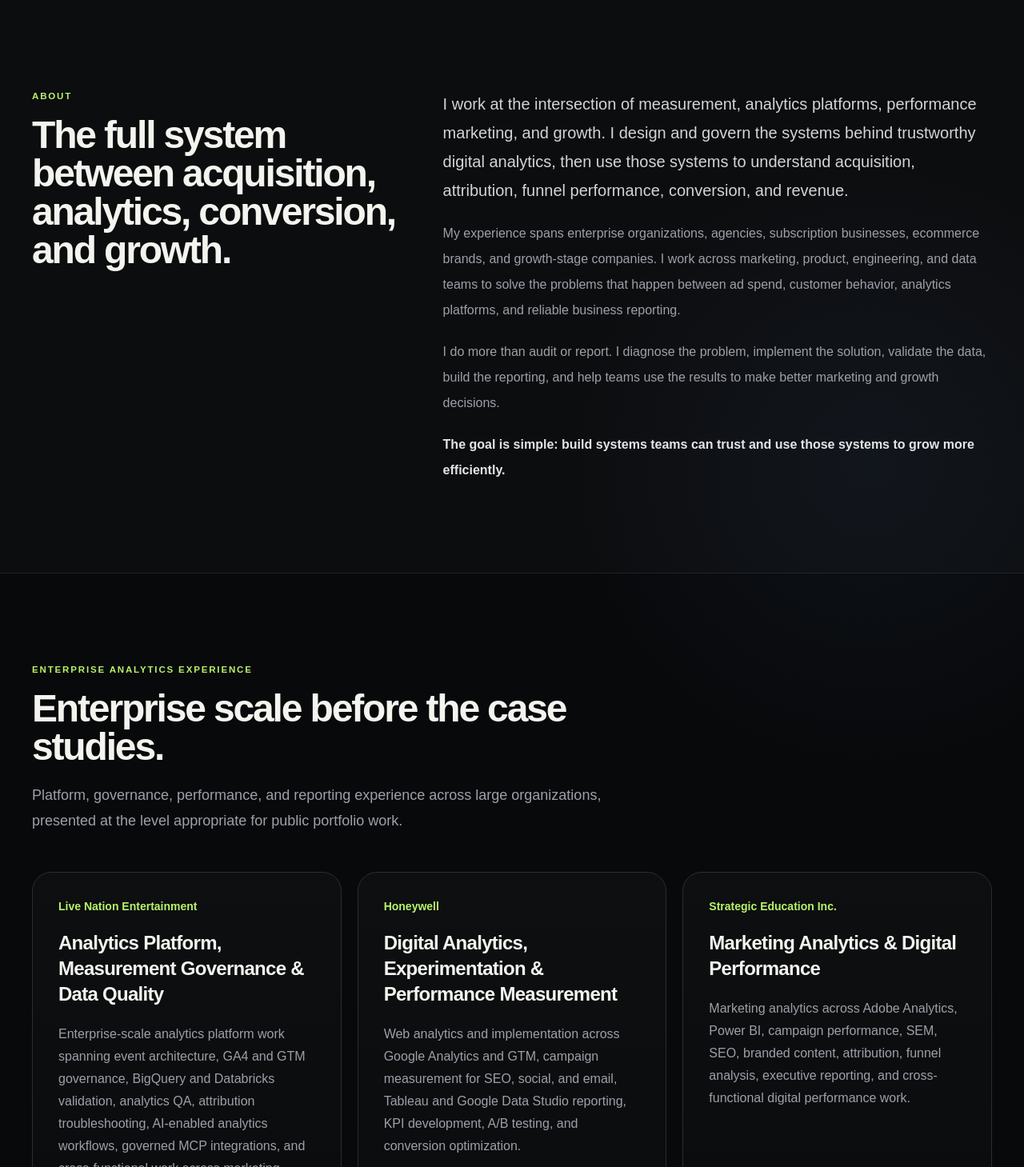
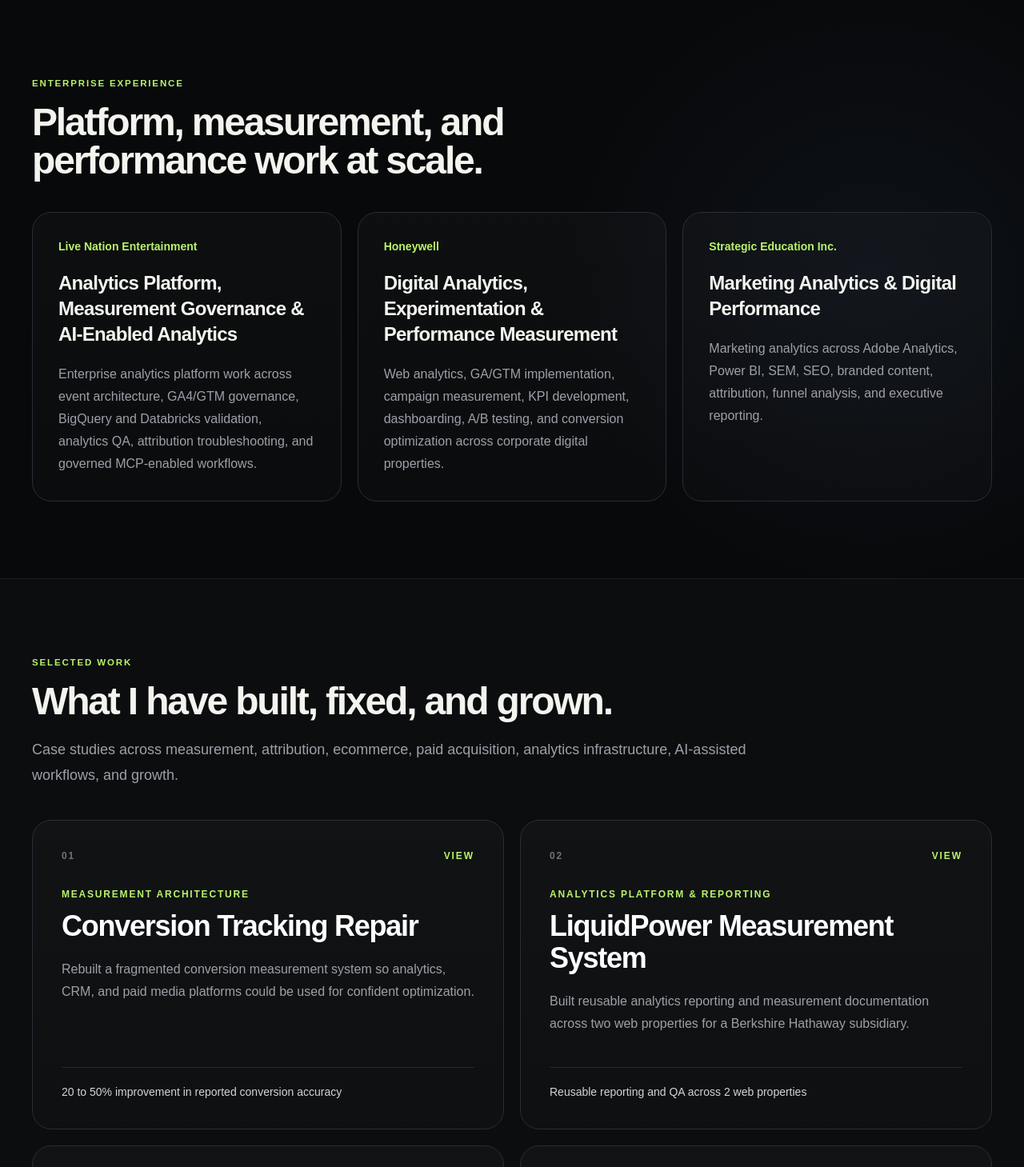
Before and after one commit to kmshabazz/portfolio-website, a Next.js app: page / in a window 1280 px wide. Shown: the part 1131-2590 px from the top of the page at 80% size. Built offline with nearby package versions, Linux system fonts and the light colour scheme.

Commit message:
Optimize portfolio for recruiter scanning

```diff
--- a/app/page.tsx
+++ b/app/page.tsx
@@ -4,37 +4,37 @@
 const enterpriseExperience = [
   {
     company: "Live Nation Entertainment",
-    title: "Analytics Platform, Measurement Governance & Data Quality",
-    copy: "Enterprise-scale analytics platform work spanning event architecture, GA4 and GTM governance, BigQuery and Databricks validation, analytics QA, attribution troubleshooting, AI-enabled analytics workflows, governed MCP integrations, and cross-functional work across marketing, product, engineering, and data."
+    title: "Analytics Platform, Measurement Governance & AI-Enabled Analytics",
+    copy: "Enterprise analytics platform work across event architecture, GA4/GTM governance, BigQuery and Databricks validation, analytics QA, attribution troubleshooting, and governed MCP-enabled workflows."
   },
   {
     company: "Honeywell",
     title: "Digital Analytics, Experimentation & Performance Measurement",
-    copy: "Web analytics and implementation across Google Analytics and GTM, campaign measurement for SEO, social, and email, Tableau and Google Data Studio reporting, KPI development, A/B testing, and conversion optimization."
+    copy: "Web analytics, GA/GTM implementation, campaign measurement, KPI development, dashboarding, A/B testing, and conversion optimization across corporate digital properties."
   },
   {
     company: "Strategic Education Inc.",
     title: "Marketing Analytics & Digital Performance",
-    copy: "Marketing analytics across Adobe Analytics, Power BI, campaign performance, SEM, SEO, branded content, attribution, funnel analysis, executive reporting, and cross-functional digital performance work."
+    copy: "Marketing analytics across Adobe Analytics, Power BI, SEM, SEO, branded content, attribution, funnel analysis, and executive reporting."
   }
 ];
 
 const solveAreas = [
   {
     title: "Untrusted Data",
-    copy: "When analytics, ad platforms, CRM systems, Shopify, and business reporting disagree, I trace the problem through the measurement architecture and restore reliable reporting."
+    copy: "I trace discrepancies across analytics, ad platforms, CRM systems, Shopify, and reporting to restore reliable measurement."
   },
   {
     title: "Paid Media Without Full Funnel Visibility",
-    copy: "When teams know what they spent but cannot clearly connect advertising to customer behavior, conversion, and revenue, I build the measurement and attribution layer needed to evaluate true performance."
+    copy: "I connect ad spend to customer behavior, conversion, attribution, and revenue so teams can evaluate true performance."
   },
   {
     title: "Fragmented Growth Systems",
-    copy: "I connect paid acquisition, analytics, funnel performance, lifecycle, and reporting so teams can see what is actually driving growth."
+    copy: "I connect acquisition, analytics, funnel performance, lifecycle, and reporting into one measurable growth system."
   },
   {
     title: "Manual Analytics Operations",
-    copy: "I use automation and AI-assisted workflows to reduce repetitive reporting, QA, investigation, and documentation work."
+    copy: "I use AI, automation, and reusable workflows to reduce repetitive QA, investigation, reporting, and documentation work."
   }
 ];
 
@@ -43,26 +43,22 @@
     title: "Measurement & Analytics",
     role: "Foundation",
     items: [
-      "Measurement architecture",
-      "Web analytics and marketing analytics",
-      "Event taxonomy and GA4/GTM governance",
+      "Measurement architecture and event taxonomy",
+      "GA4/GTM governance and analytics QA",
       "Attribution and funnel analysis",
-      "Analytics QA and data quality",
-      "Measurement standards and metric definitions",
-      "Privacy-aligned analytics and cross-platform reconciliation"
+      "Data quality and metric definitions",
+      "Privacy-aligned measurement and reconciliation"
     ]
   },
   {
     title: "Performance Marketing",
     role: "Acquisition",
     items: [
-      "Meta Ads strategy and management",
-      "Google Ads strategy and optimization",
+      "Meta Ads and Google Ads strategy",
       "Creative testing systems",
-      "Campaign structure and audience strategy",
-      "Paid acquisition and media optimization",
+      "Paid acquisition optimization",
       "Measurement-led budget decisions",
-      "Paid media measurement"
+      "Paid media and revenue analysis"
     ]
   },
   {
@@ -70,25 +66,21 @@
     role: "Full Funnel",
     items: [
       "Funnel strategy and CRO",
+      "Shopify funnel analysis",
       "Offer architecture",
-      "Shopify funnel analysis",
       "Lifecycle email and SMS",
-      "Retention and experimentation",
-      "Revenue visibility and analysis",
-      "Growth decision-making"
+      "Retention, experimentation, and revenue visibility"
     ]
   },
   {
     title: "AI, Data & Automation",
     role: "Technical Multiplier",
     items: [
-      "Claude Enterprise and Claude Code",
-      "MCP integrations and AI Skills",
-      "Enterprise data querying and agentic workflows",
-      "BigQuery, Databricks, and SQL",
-      "Databricks Genie, Dataform, and GCP",
-      "IAM, OAuth, and PAT-based access",
-      "AI-assisted analytics, QA, and automation"
+      "Claude Enterprise, Claude Code, and AI Skills",
+      "MCP integrations and agentic workflows",
+      "Enterprise data querying and AI-assisted QA",
+      "BigQuery, Databricks, SQL, Dataform, and GCP",
+      "IAM, OAuth, PAT-based access, and workflow automation"
     ]
   }
 ];
@@ -106,12 +98,12 @@
     <main>
       <section className="grid-lines border-b border-white/8">
         <div className="mx-auto max-w-7xl px-6 py-24 sm:py-32 lg:px-10 lg:py-36">
-          <p className="kicker mb-7">Measurement · Analytics · Performance Marketing · Growth</p>
+          <p className="kicker mb-7">Kalifa Shabazz · Measurement · Analytics · AI · Growth</p>
           <h1 className="text-balance max-w-6xl text-5xl font-semibold leading-[.98] tracking-[-.055em] sm:text-7xl lg:text-[6rem]">
             Analytics Platform · Measurement · Growth Systems
           </h1>
           <p className="mt-9 max-w-4xl text-lg leading-8 text-zinc-300 sm:text-xl sm:leading-9">
-            Building trusted measurement systems, reliable analytics infrastructure, and full funnel growth systems that connect paid acquisition to real business outcomes.
+            I build trusted measurement and AI-enabled analytics systems that connect acquisition, customer behavior, attribution, conversion, and revenue.
           </p>
           <p className="mt-6 max-w-5xl text-sm font-semibold leading-7 text-zinc-500 sm:text-base">
             Measurement Architecture · Marketing Analytics · Attribution · Performance Marketing · Growth Analytics · AI Automation
@@ -140,26 +132,10 @@
         </div>
       </section>
 
-      <section id="about" className="border-b border-white/8 bg-white/[.015]">
-        <div className="mx-auto grid max-w-7xl gap-14 px-6 py-24 lg:grid-cols-[.8fr_1.2fr] lg:px-10 lg:py-28">
-          <div>
-            <p className="kicker mb-4">About</p>
-            <h2 className="text-balance text-4xl font-semibold tracking-[-.045em] sm:text-5xl">The full system between acquisition, analytics, conversion, and growth.</h2>
-          </div>
-          <div className="space-y-5">
-            <p className="text-lg leading-8 text-zinc-300 sm:text-xl sm:leading-9">I work at the intersection of measurement, analytics platforms, performance marketing, and growth. I design and govern the systems behind trustworthy digital analytics, then use those systems to understand acquisition, attribution, funnel performance, conversion, and revenue.</p>
-            <p className="leading-8 text-zinc-400">My experience spans enterprise organizations, agencies, subscription businesses, ecommerce brands, and growth-stage companies. I work across marketing, product, engineering, and data teams to solve the problems that happen between ad spend, customer behavior, analytics platforms, and reliable business reporting.</p>
-            <p className="leading-8 text-zinc-400">I do more than audit or report. I diagnose the problem, implement the solution, validate the data, build the reporting, and help teams use the results to make better marketing and growth decisions.</p>
-            <p className="font-semibold leading-8 text-zinc-200">The goal is simple: build systems teams can trust and use those systems to grow more efficiently.</p>
-          </div>
-        </div>
-      </section>
-
-      <section id="enterprise" className="mx-auto max-w-7xl px-6 py-24 lg:px-10 lg:py-28">
-        <div className="mb-12 max-w-3xl">
-          <p className="kicker mb-4">Enterprise Analytics Experience</p>
-          <h2 className="text-4xl font-semibold tracking-[-.045em] sm:text-5xl">Enterprise scale before the case studies.</h2>
-          <p className="mt-5 text-lg leading-8 text-zinc-400">Platform, governance, performance, and reporting experience across large organizations, presented at the level appropriate for public portfolio work.</p>
+      <section id="enterprise" className="mx-auto max-w-7xl px-6 py-20 lg:px-10 lg:py-24">
+        <div className="mb-10 max-w-3xl">
+          <p className="kicker mb-4">Enterprise Experience</p>
+          <h2 className="text-4xl font-semibold tracking-[-.045em] sm:text-5xl">Platform, measurement, and performance work at scale.</h2>
         </div>
         <div className="grid gap-5 lg:grid-cols-3">
           {enterpriseExperience.map((item) => (
@@ -172,11 +148,23 @@
         </div>
       </section>
 
-      <section className="border-y border-white/8 bg-white/[.015]">
-        <div className="mx-auto max-w-7xl px-6 py-24 lg:px-10 lg:py-28">
-          <div className="mb-12 max-w-3xl">
+      <section id="work" className="border-y border-white/8 bg-white/[.015]">
+        <div className="mx-auto max-w-7xl px-6 py-20 lg:px-10 lg:py-24">
+          <div className="mb-10 max-w-4xl">
+            <p className="kicker mb-4">Selected Work</p>
+            <h2 className="text-4xl font-semibold tracking-[-.045em] sm:text-5xl">What I have built, fixed, and grown.</h2>
+            <p className="mt-5 text-lg leading-8 text-zinc-400">Case studies across measurement, attribution, ecommerce, paid acquisition, analytics infrastructure, AI-assisted workflows, and growth.</p>
+          </div>
+          <div className="grid gap-5 lg:grid-cols-2">
+            {caseStudies.map((study) => <CaseStudyCard key={study.slug} study={study} />)}
+          </div>
+        </div>
+      </section>
+
+      <section className="mx-auto max-w-7xl px-6 py-20 lg:px-10 lg:py-24">
+        <div className="mb-10 max-w-3xl">
           <p className="kicker mb-4">What I Solve</p>
-            <h2 className="text-4xl font-semibold tracking-[-.045em] sm:text-5xl">Problems that sit between spend and trustworthy growth.</h2>
+          <h2 className="text-4xl font-semibold tracking-[-.045em] sm:text-5xl">The problems I can help a team solve.</h2>
         </div>
         <div className="grid gap-4 md:grid-cols-2">
           {solveAreas.map((item, index) => (
@@ -187,26 +175,13 @@
             </article>
           ))}
         </div>
-        </div>
-      </section>
-
-      <section id="work" className="mx-auto max-w-7xl px-6 py-24 lg:px-10 lg:py-28">
-        <div className="mb-12 max-w-4xl">
-          <p className="kicker mb-4">Selected Work</p>
-          <h2 className="text-4xl font-semibold tracking-[-.045em] sm:text-5xl">Measurement and active growth execution in the same portfolio.</h2>
-          <p className="mt-5 text-lg leading-8 text-zinc-400">The work shows the progression from fixing the data, to connecting the funnel, understanding attribution, running paid acquisition, optimizing conversion, and growing the business.</p>
-        </div>
-        <div className="grid gap-5 lg:grid-cols-2">
-          {caseStudies.map((study) => <CaseStudyCard key={study.slug} study={study} />)}
-        </div>
       </section>
 
       <section id="expertise" className="border-y border-white/8 bg-white/[.015]">
-        <div className="mx-auto max-w-7xl px-6 py-24 lg:px-10 lg:py-28">
-          <div className="mb-12 max-w-4xl">
+        <div className="mx-auto max-w-7xl px-6 py-20 lg:px-10 lg:py-24">
+          <div className="mb-10 max-w-4xl">
             <p className="kicker mb-4">Expertise</p>
             <h2 className="text-4xl font-semibold tracking-[-.045em] sm:text-5xl">Capabilities first. Tools second.</h2>
-            <p className="mt-5 text-lg leading-8 text-zinc-400">Measurement and analytics form the foundation. Performance marketing drives acquisition. Growth systems connect the full funnel. AI, data, cloud, and automation multiply the operating leverage.</p>
           </div>
           <div className="grid gap-5 lg:grid-cols-2">
             {expertise.map((group) => (
@@ -221,21 +196,38 @@
               </article>
             ))}
           </div>
-          <div className="mt-5 rounded-3xl border border-[#b8f36b]/20 bg-[#b8f36b]/[.06] p-7 sm:p-8">
+          <div className="mt-5 grid gap-5 lg:grid-cols-2">
+            <div className="rounded-3xl border border-[#b8f36b]/20 bg-[#b8f36b]/[.06] p-7 sm:p-8">
               <p className="kicker mb-3">Data Quality & Governance</p>
-            <p className="max-w-5xl text-lg leading-8 text-zinc-300">Measurement standards, analytics QA, event governance, metric definitions, access controls, privacy-aligned analytics, and cross-platform reconciliation are built into the way I operate.</p>
+              <p className="leading-7 text-zinc-300">Measurement standards, analytics QA, metric definitions, access controls, privacy-aligned analytics, and cross-platform reconciliation.</p>
             </div>
-          <div className="mt-5 rounded-3xl border border-white/10 bg-[#0c0e12] p-7 sm:p-8">
+            <div className="rounded-3xl border border-white/10 bg-[#0c0e12] p-7 sm:p-8">
               <p className="kicker mb-3">AI & Analytics Automation</p>
-            <p className="max-w-5xl text-lg leading-8 text-zinc-300">Building AI-enabled analytics workflows using Claude Enterprise, Claude Code, reusable AI Skills, and MCP integrations to query governed enterprise data, support QA and investigation, automate documentation and reporting, and connect AI assistants to analytics platforms securely. Experience includes OAuth and PAT-based access, Databricks Genie, Google Cloud, and agentic workflow design.</p>
+              <p className="leading-7 text-zinc-300">Claude Enterprise, Claude Code, reusable AI Skills, and MCP integrations for governed data querying, QA, investigation, reporting, and workflow automation.</p>
+              <p className="mt-3 text-sm leading-6 text-zinc-500">Databricks Genie · GCP · OAuth · PAT authentication · agentic workflows</p>
+            </div>
           </div>
         </div>
       </section>
 
-      <section id="technology" className="mx-auto max-w-7xl px-6 py-24 lg:px-10 lg:py-28">
-        <div className="mb-12 max-w-3xl">
+      <section id="about" className="mx-auto max-w-7xl px-6 py-20 lg:px-10 lg:py-24">
+        <div className="grid gap-10 lg:grid-cols-[.8fr_1.2fr]">
+          <div>
+            <p className="kicker mb-4">About</p>
+            <h2 className="text-balance text-4xl font-semibold tracking-[-.045em] sm:text-5xl">The system between acquisition, analytics, conversion, and growth.</h2>
+          </div>
+          <div className="space-y-5">
+            <p className="text-lg leading-8 text-zinc-300">I work across measurement, analytics platforms, performance marketing, growth, and AI-enabled analytics. My job is to make the data trustworthy, connect the systems, and turn the result into better decisions.</p>
+            <p className="leading-8 text-zinc-400">My experience spans enterprise organizations, ecommerce brands, subscription businesses, and growth-stage companies, working across marketing, product, engineering, and data teams from implementation through optimization.</p>
+          </div>
+        </div>
+      </section>
+
+      <section id="technology" className="border-y border-white/8 bg-white/[.015]">
+        <div className="mx-auto max-w-7xl px-6 py-20 lg:px-10 lg:py-24">
+          <div className="mb-10 max-w-3xl">
             <p className="kicker mb-4">Technology Stack</p>
-          <h2 className="text-4xl font-semibold tracking-[-.045em] sm:text-5xl">The tools support the operating system.</h2>
+            <h2 className="text-4xl font-semibold tracking-[-.045em] sm:text-5xl">Tools I use to build the system.</h2>
           </div>
           <div className="grid gap-3">
             {technologyStack.map(([title, tools]) => (
@@ -245,13 +237,14 @@
               </div>
             ))}
           </div>
+        </div>
       </section>
 
-      <section id="contact" className="px-6 pb-24 lg:px-10 lg:pb-32">
+      <section id="contact" className="px-6 py-20 lg:px-10 lg:py-24">
         <div className="mx-auto max-w-7xl overflow-hidden rounded-[2rem] border border-[#b8f36b]/25 bg-[#b8f36b] p-8 text-[#090b0d] sm:p-12 lg:p-16">
           <p className="text-xs font-bold uppercase tracking-[.16em]">Contact</p>
-          <h2 className="mt-5 max-w-4xl text-4xl font-semibold tracking-[-.05em] sm:text-6xl">Measurement, performance marketing, and growth connected end to end.</h2>
-          <p className="mt-5 max-w-3xl text-lg leading-8 text-[#20251b]">For roles, consulting work, or conversations about building more trustworthy growth systems.</p>
+          <h2 className="mt-5 max-w-4xl text-4xl font-semibold tracking-[-.05em] sm:text-6xl">Need trustworthy measurement, better growth visibility, or AI-enabled analytics workflows?</h2>
+          <p className="mt-5 max-w-3xl text-lg leading-8 text-[#20251b]">For roles, consulting work, or conversations about building systems that connect data to business outcomes.</p>
           <div className="mt-9 flex flex-wrap gap-3">
             <a href="mailto:kalifamshabazz@gmail.com" className="rounded-full bg-[#090b0d] px-6 py-3 text-sm font-semibold text-white">Email Me</a>
             <a href="https://www.linkedin.com/in/kalifashabazz/" target="_blank" rel="noreferrer" className="rounded-full border border-black/30 px-6 py-3 text-sm font-semibold text-[#090b0d]">LinkedIn</a>
```
Lines whose indentation alone changed are shown as unchanged.
